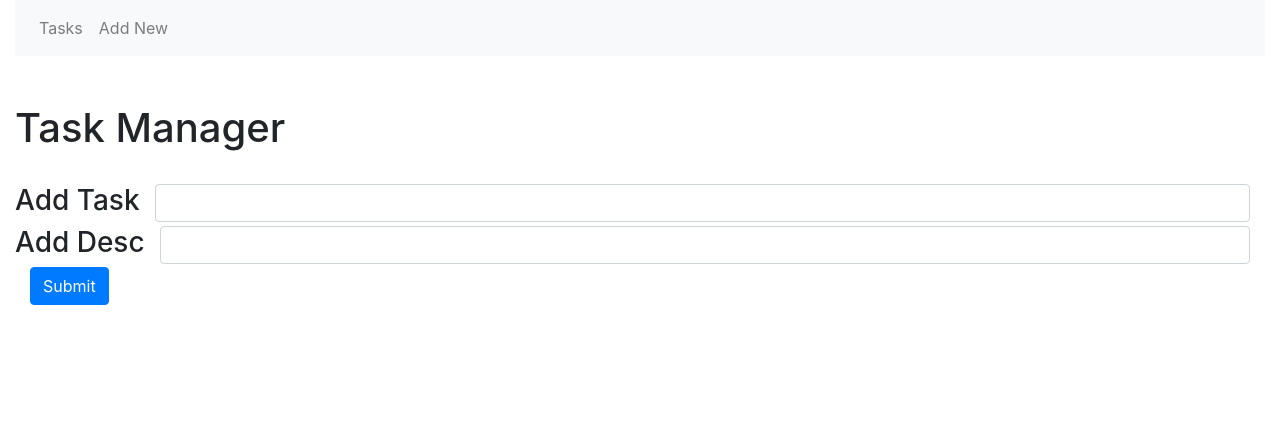
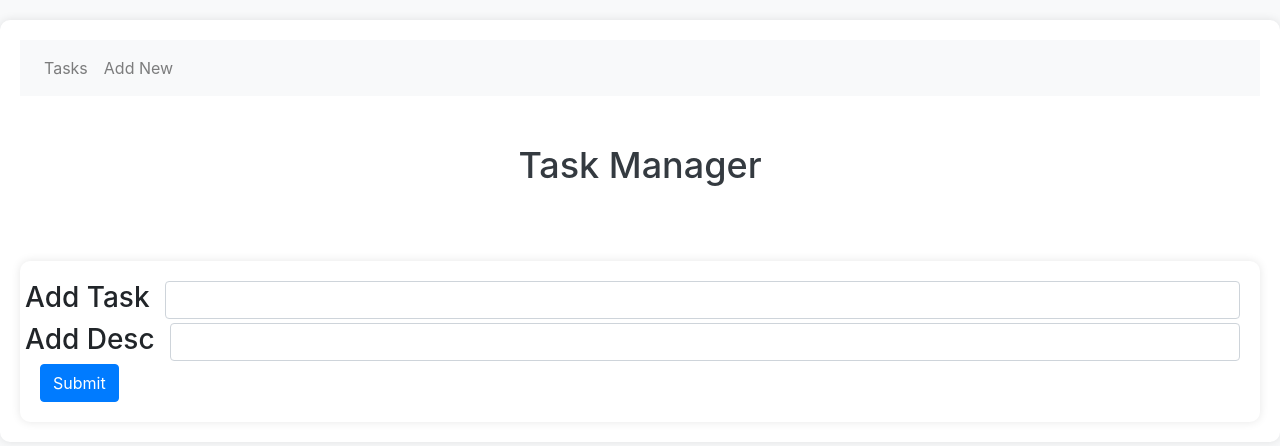
Before and after one commit to billy-enrizky/Task-Manager, a Flask app: page /add in a window 1280 px wide. Shown: the top 446 px of the page. Run offline with Flask 3, Linux system fonts and the light colour scheme; some libraries are stand-ins or nearby versions.

Commit message:
Update Design base.html

```diff
--- a/templates/base.html
+++ b/templates/base.html
@@ -7,6 +7,73 @@
 
     <!-- Bootstrap CSS -->
     <link rel="stylesheet" href="https://stackpath.bootstrapcdn.com/bootstrap/4.5.0/css/bootstrap.min.css" integrity="sha384-9aIt2nRpC12Uk9gS9baDl411NQApFmC26EwAOH8WgZl5MYYxFfc+NcPb1dKGj7Sk" crossorigin="anonymous">
+
+    <style>
+      /* Additional CSS styles */
+      body {
+        background-color: #f8f9fa;
+      }
+
+      .container-fluid {
+        margin-top: 20px;
+        padding: 20px;
+        border-radius: 10px;
+        background-color: #ffffff;
+        box-shadow: 0px 0px 10px rgba(0, 0, 0, 0.1);
+      }
+
+      h1 {
+        text-align: center;
+        font-size: 36px;
+        color: #343a40;
+        margin-bottom: 30px;
+      }
+
+      .alert {
+        animation: fade-in 1s;
+      }
+
+      @keyframes fade-in {
+        from {
+          opacity: 0;
+        }
+        to {
+          opacity: 1;
+        }
+      }
+
+      .task-card {
+        position: relative;
+        padding: 20px;
+        margin-bottom: 20px;
+        border-radius: 10px;
+        background-color: #ffffff;
+        box-shadow: 0px 0px 10px rgba(0, 0, 0, 0.1);
+        overflow: hidden;
+      }
+
+      .task-card::before {
+        content: "";
+        position: absolute;
+        top: 50%;
+        left: 0;
+        transform: translateY(-50%);
+        width: 40px;
+        height: 40px;
+        background-color: #007bff;
+        border-radius: 50%;
+      }
+
+      .task-card::after {
+        content: "";
+        position: absolute;
+        top: calc(50% + 20px);
+        left: 20px;
+        width: 2px;
+        height: calc(100% - 80px);
+        background-color: #007bff;
+      }
+    </style>
 
     <title>Task Manager</title>
   </head>
@@ -29,9 +96,18 @@
         {% endif %}
       {% endwith %}
       <br>
-      <h1>Task Manager</h1> <!-- Added h1 element with the title -->
+      <h1 class="animate__animated animate__bounceIn">Task Manager</h1> <!-- Added h1 element with the title and animation class -->
       <br>
-      {% block main %}{% endblock %}
+      {% block main %}
+        <div class="task-card animate__animated animate__fadeInUp">
+          <!-- Task content goes here -->
+        </div>
+      {% endblock %}
     </div>
+
+    <!-- Additional scripts -->
+    <script src="https://cdnjs.cloudflare.com/ajax/libs/jquery/3.6.0/jquery.min.js"></script>
+    <script src="https://cdnjs.cloudflare.com/ajax/libs/bootstrap/4.5.0/js/bootstrap.min.js"></script>
+    <script src="https://cdnjs.cloudflare.com/ajax/libs/animate.css/4.1.1/animate.min.css"></script>
   </body>
 </html>
```
Also changed, not shown: instance/data.db.
